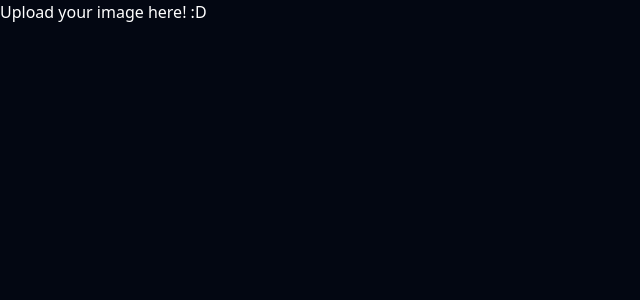
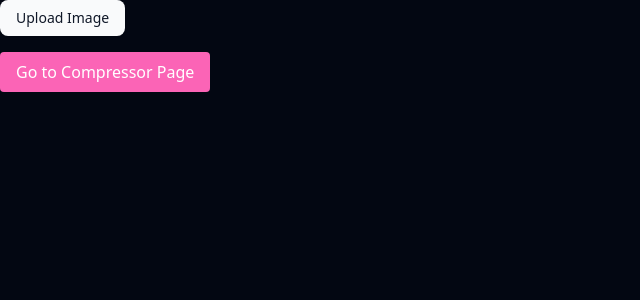
Before and after one commit to atabzo/kiki-images, a Nuxt app: page /compress in a window 1280 px wide. Shown: the top 300 px of the page, without its empty margins (0-640 px from the left). Built offline with nearby package versions, Linux system fonts and the light colour scheme.

Commit message:
prepared the image upload button layout

```diff
--- a/app/assets/css/fonts.css
+++ b/app/assets/css/fonts.css
@@ -3,4 +3,5 @@
   src: url("@/assets/fonts/Barrio-Regular.ttf") format("truetype");
   font-weight: normal;
   font-style: normal;
+  font-display: swap;
 }
--- a/app/assets/css/main.css
+++ b/app/assets/css/main.css
@@ -4,13 +4,16 @@
 @custom-variant dark (&:is(.dark *):not(.light *));
 
 @font-face {
-  font-family: "MyGhibliFont";
-  src: url("~assets/fonts/MyGhibliFont.ttf") format("truetype");
+  font-family: "Barrio";
+  src: url("@/assets/fonts/Barrio-Regular.ttf") format("truetype");
   font-weight: normal;
   font-style: normal;
   font-display: swap;
 }
 
+@theme {
+  --font-headline: "Barrio", sans-serif;
+}
 @theme inline {
   --color-background: var(--background);
 
--- a/app/pages/compress.vue
+++ b/app/pages/compress.vue
@@ -1,5 +1,25 @@
 <template>
-  <div>
-    Upload your image here! :D
+  <div class="space-y-4">
+    <UploadButton @click="triggerFileInput">Upload Image</UploadButton>
+    <input ref="fileInput" type="file" class="hidden" accept="image/*" @change="handleFileChange" />
   </div>
+  <button @click="goToCompressor" class="bg-pink-400 text-white px-4 py-2 rounded">
+    Go to Compressor Page
+  </button>
 </template>
+
+<script setup lang="ts">
+import UploadButton from '~/components/ui/button/Button.vue'
+const fileInput = ref<HTMLInputElement | null>(null)
+
+function triggerFileInput() {
+  fileInput.value?.click()
+}
+
+function handleFileChange(event: Event) {
+  const file = (event.target as HTMLInputElement).files?.[0]
+  if (file) {
+    console.log("Selected file:", file)
+  }
+}
+</script>
--- a/app/pages/index.vue
+++ b/app/pages/index.vue
@@ -5,7 +5,7 @@
       class="absolute bottom-0 right-10 w-84 md:w-84 h-auto object-contain" />
 
     <!-- Heading at the top or above -->
-    <h1 class="text-white text-3xl md:text-5xl font-bold">
+    <h1 class="font=barrio text-white text-3xl md:text-5xl font-bold">
       Kiki's Image Compression Service~
     </h1>
   </div>
@@ -41,7 +41,7 @@ function startAnimation() {
           if (animating) nextCycle()
         }, 200)
       }, 200)
-    }, 3000)
+    }, 2000)
   }
   nextCycle()
 }
```
Also changed, not shown: app/components/ui/button/Button.vue (+2 -6 lines), 1 other file (tests, documents, lock files or other folders).
